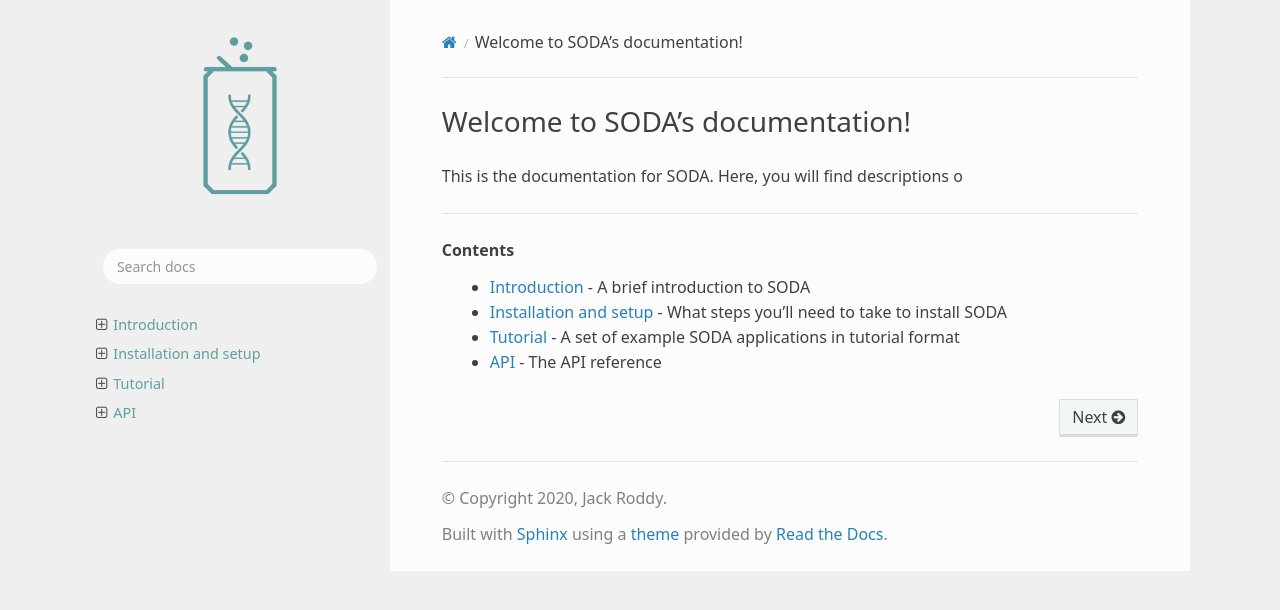
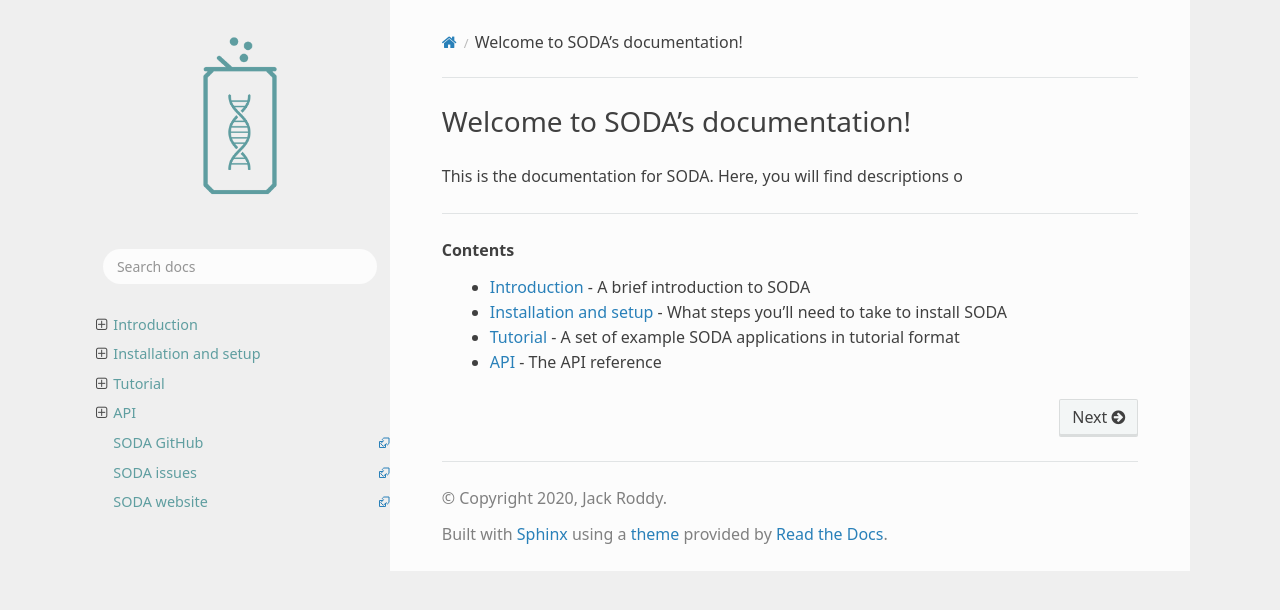
Before and after one commit to sodaviz/soda, a Sphinx documentation site: the page built from docs/source/index.rst, in a window 1280 px wide. Shown: the top 610 px of the page. Built offline with Sphinx 7.4.7 and the Read the Docs theme 2.0.0, drawn with Linux system fonts in a browser that asks for light colours.

Commit message:
Added some external links to the sidebar

```diff
--- a/docs/source/index.rst
+++ b/docs/source/index.rst
@@ -9,6 +9,9 @@
     installation
     tutorial
     api
+    SODA GitHub <https://github.com/sodaviz/soda>
+    SODA issues <https://github.com/sodaviz/soda/issues>
+    SODA website <https://sodaviz.org>
 
 This is the documentation for SODA.
 Here, you will find descriptions o
```
